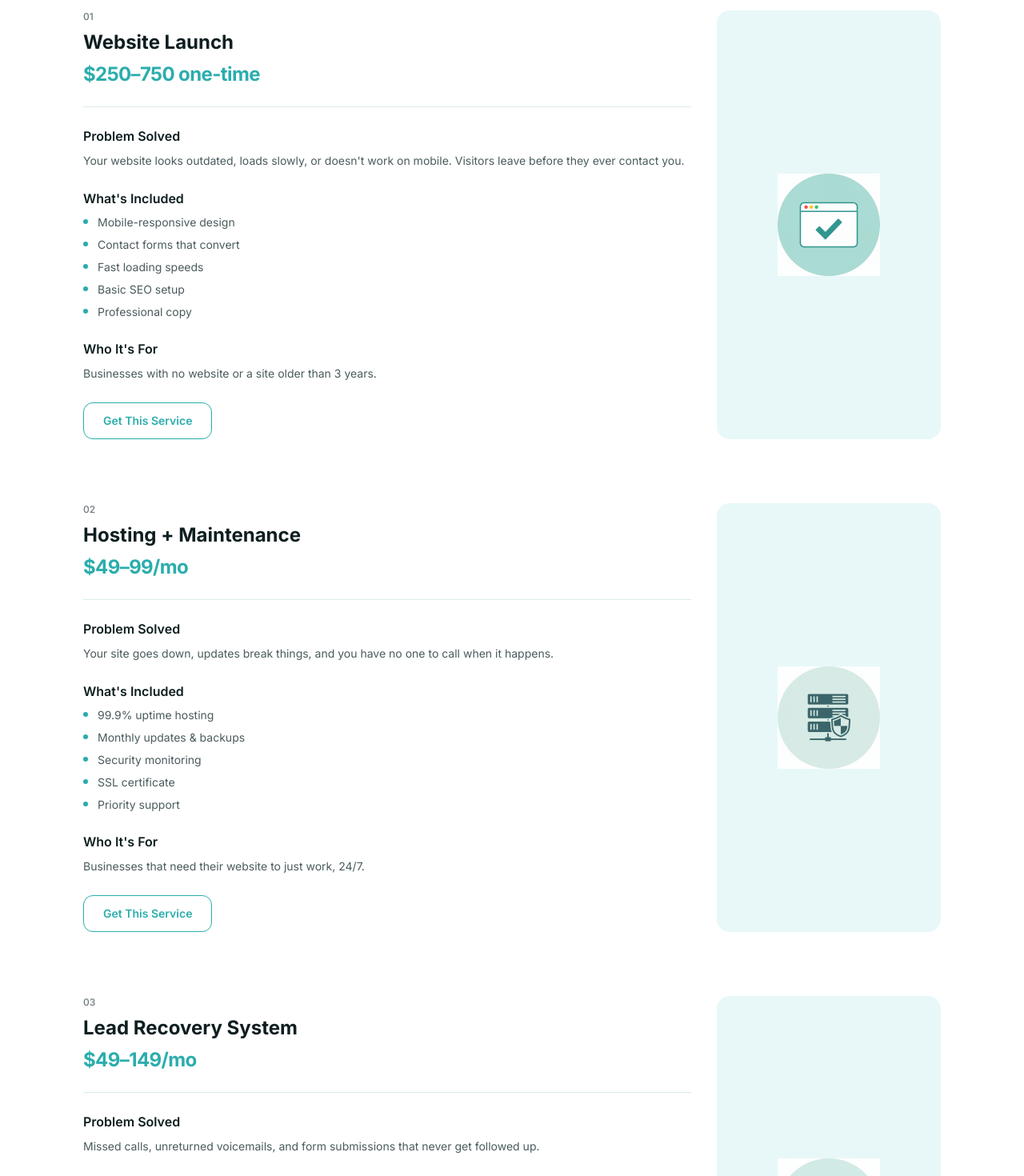
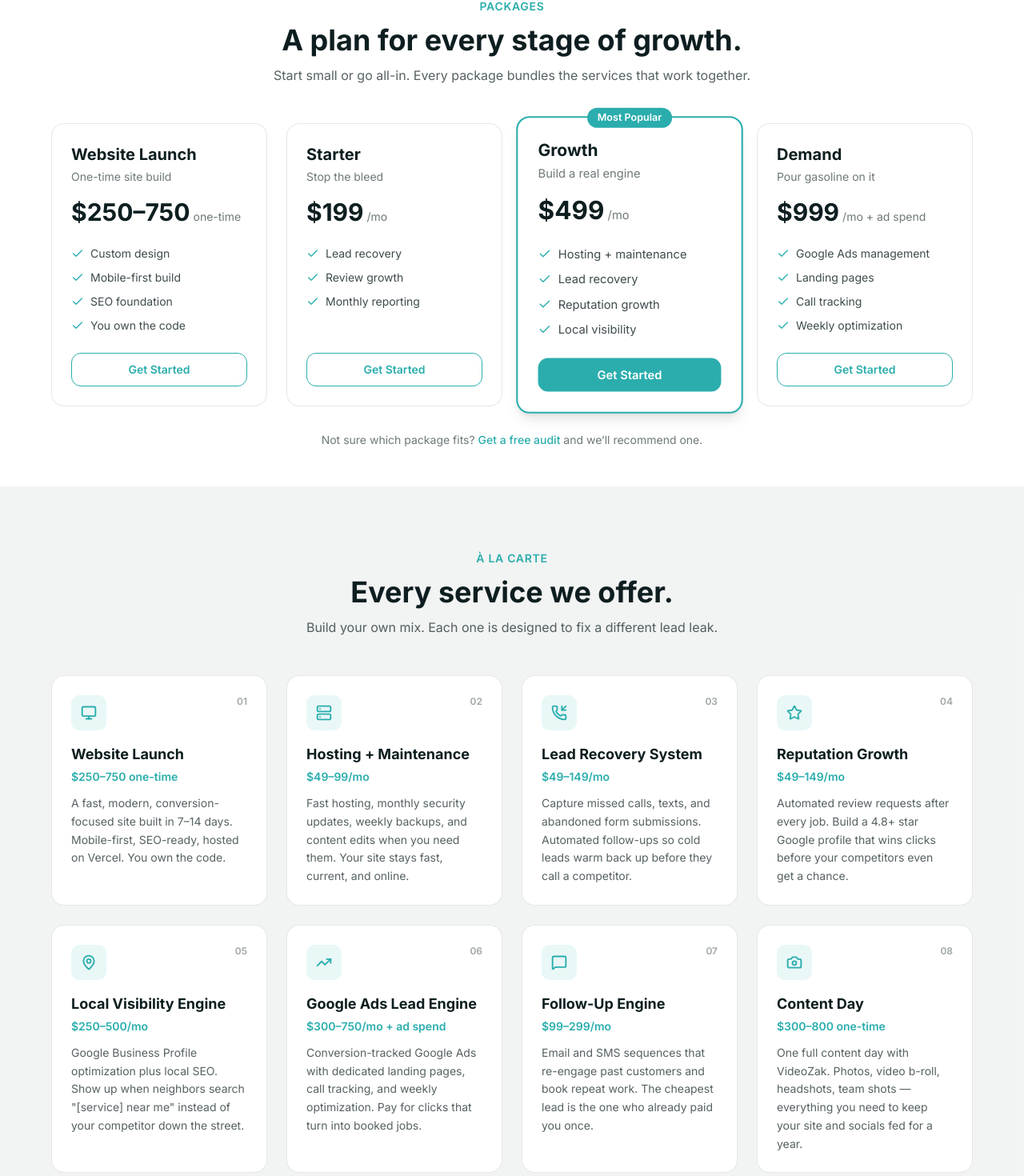
Before and after one commit to Ali-Jordan/HostItWise, a React (Vite) app in the folder app/: page /services in a window 1280 px wide. Shown: the part 530-2000 px from the top of the page at 80% size. Built offline with nearby package versions, Linux system fonts and the light colour scheme.

Commit message:
site flow: combine /services + /packages into one page — packages on top, all 8 services as detailed cards (2026-05-12)

```diff
--- a/app/src/pages/Packages.tsx
+++ b/app/src/pages/Packages.tsx
@@ -1,165 +1,3 @@
-import { useState } from 'react';
-import { Link } from 'react-router-dom';
-import { Check, ChevronDown } from 'lucide-react';
-import { ScrollReveal } from '@/components/ScrollReveal';
-import { StaggerContainer, StaggerItem } from '@/components/Stagger';
-import { SectionHeader } from '@/components/SectionHeader';
-
-const packages = [
-  {
-    title: 'Website Launch',
-    price: '$250–750 one-time',
-    featured: false,
-    features: [],
-    note: 'One-time website build',
-  },
-  {
-    title: 'Starter',
-    price: '$199/mo',
-    featured: false,
-    features: ['Lead recovery system', 'Review growth automation', 'Monthly reporting', 'Email support'],
-    note: '',
-  },
-  {
-    title: 'Growth',
-    price: '$499/mo',
-    featured: true,
-    features: ['Everything in Starter', 'Hosting + maintenance', 'Reputation management', 'Local visibility engine', 'Priority support'],
-    note: '',
-  },
-  {
-    title: 'Demand',
-    price: '$999/mo + ad spend',
-    featured: false,
-    features: ['Everything in Growth', 'Google Ads management', 'Landing page design', 'Conversion tracking', 'Weekly reporting', 'Dedicated account contact'],
-    note: '',
-  },
-];
-
-const faqs = [
-  {
-    q: 'Can I start with just a website?',
-    a: 'Yes. Many clients begin with Website Launch and upgrade to a monthly package later.',
-  },
-  {
-    q: 'Is there a setup fee for monthly packages?',
-    a: 'No setup fee for Starter, Growth, or Demand. Website Launch is the only one-time cost.',
-  },
-  {
-    q: 'What if I already have a website?',
-    a: "We'll audit it first. If it's functional, we can layer on lead recovery, ads, or reputation services.",
-  },
-  {
-    q: 'How long until I see results?',
-    a: 'Website launch takes 2–3 weeks. Lead recovery and reputation improvements show within 30 days. Local visibility and ads typically show results in 60–90 days.',
-  },
-  {
-    q: 'Can I cancel anytime?',
-    a: 'Monthly packages are month-to-month with 30 days notice. No long-term contracts.',
-  },
-];
-
-function FAQItem({ q, a }: { q: string; a: string }) {
-  const [open, setOpen] = useState(false);
-
-  return (
-    <div className="bg-white rounded-card shadow-card mb-3 overflow-hidden">
-      <button
-        onClick={() => setOpen(!open)}
-        className="w-full flex items-center justify-between p-5 text-left"
-      >
-        <span className="text-base font-semibold text-gunmetal">{q}</span>
-        <ChevronDown className={`w-5 h-5 text-muted-text transition-transform duration-300 ${open ? 'rotate-180' : ''}`} />
-      </button>
-      <div
-        className="overflow-hidden transition-all duration-300"
-        style={{ maxHeight: open ? '200px' : '0px' }}
-      >
-        <p className="px-5 pb-5 text-sm text-secondary-text" style={{ lineHeight: 1.6 }}>
-          {a}
-        </p>
-      </div>
-    </div>
-  );
-}
-
-export default function Packages() {
-  return (
-    <div>
-      {/* Header */}
-      <section className="bg-soft-section py-20 md:py-24">
-        <div className="container-site">
-          <SectionHeader
-            eyebrow="Packages"
-            headline="Choose your growth plan."
-            subtext="All packages include our core promise: more leads, less waste."
-            centered={false}
-          />
-        </div>
-      </section>
-
-      {/* Pricing Cards */}
-      <section className="bg-white py-16 md:py-20">
-        <div className="container-site">
-          <StaggerContainer className="grid grid-cols-1 sm:grid-cols-2 lg:grid-cols-4 gap-6" stagger={0.12}>
-            {packages.map((pkg) => (
-              <StaggerItem key={pkg.title}>
-                <div className={`bg-white rounded-card p-8 shadow-card hover:shadow-card-hover hover:-translate-y-1 transition-all duration-300 ${pkg.featured ? 'ring-2 ring-teal' : ''}`}>
-                  {pkg.featured && (
-                    <span className="inline-block px-3 py-1 bg-teal text-white text-xs font-medium rounded-small mb-3">
-                      Most Popular
-                    </span>
-                  )}
-                  <h3 className="text-2xl font-bold text-gunmetal mb-2">{pkg.title}</h3>
-                  <p className="text-3xl font-bold text-gunmetal tracking-tight mb-4">{pkg.price}</p>
-                  <div className="border-t border-borders pt-4">
-                    {pkg.features.length > 0 ? (
-                      <ul className="space-y-2">
-                        {pkg.features.map((f) => (
-                          <li key={f} className="flex items-center gap-2 text-sm text-secondary-text">
-                            <Check className="w-4 h-4 text-teal flex-shrink-0" />
-                            {f}
-                          </li>
-                        ))}
-                      </ul>
-                    ) : (
-                      <p className="text-sm text-muted-text">{pkg.note}</p>
-                    )}
-                  </div>
-                  <Link
-                    to="/contact"
-                    className={`mt-6 block text-center px-5 py-3 text-sm font-semibold rounded-button transition-all duration-200 ${
-                      pkg.featured
-                        ? 'bg-teal text-white hover:bg-teal-hover'
-                        : 'border border-teal text-teal hover:bg-teal hover:text-white'
-                    }`}
-                  >
-                    Get Started
-                  </Link>
-                </div>
-              </StaggerItem>
-            ))}
-          </StaggerContainer>
-        </div>
-      </section>
-
-      {/* FAQ */}
-      <section className="bg-soft-section py-20 md:py-24">
-        <div className="container-site max-w-3xl mx-auto">
-          <ScrollReveal className="text-center mb-10">
-            <p className="text-xs font-medium uppercase tracking-[0.1em] text-teal mb-3">FAQ</p>
-            <h3 className="text-2xl font-semibold text-gunmetal">Common questions.</h3>
-          </ScrollReveal>
-
-          <StaggerContainer stagger={0.08}>
-            {faqs.map((faq) => (
-              <StaggerItem key={faq.q}>
-                <FAQItem q={faq.q} a={faq.a} />
-              </StaggerItem>
-            ))}
-          </StaggerContainer>
-        </div>
-      </section>
-    </div>
-  );
-}
+// Packages and Services now share one canonical page.
+// Both /services and /packages routes render the same combined view.
+export { default } from './Services';
--- a/app/src/pages/Services.tsx
+++ b/app/src/pages/Services.tsx
@@ -1,154 +1,267 @@
 import { Link } from 'react-router-dom';
-import { StaggerContainer, StaggerItem } from '@/components/Stagger';
-import { SectionHeader } from '@/components/SectionHeader';
+import {
+  Monitor,
+  Server,
+  PhoneIncoming,
+  Star,
+  MapPin,
+  TrendingUp,
+  MessageSquare,
+  Camera,
+  Check,
+} from 'lucide-react';
 
+// ── PACKAGES ────────────────────────────────────────────────────────────────
+const packages = [
+  {
+    name: 'Website Launch',
+    price: '$250–750',
+    priceSuffix: 'one-time',
+    tagline: 'One-time site build',
+    popular: false,
+    features: ['Custom design', 'Mobile-first build', 'SEO foundation', 'You own the code'],
+  },
+  {
+    name: 'Starter',
+    price: '$199',
+    priceSuffix: '/mo',
+    tagline: 'Stop the bleed',
+    popular: false,
+    features: ['Lead recovery', 'Review growth', 'Monthly reporting'],
+  },
+  {
+    name: 'Growth',
+    price: '$499',
+    priceSuffix: '/mo',
+    tagline: 'Build a real engine',
+    popular: true,
+    features: ['Hosting + maintenance', 'Lead recovery', 'Reputation growth', 'Local visibility'],
+  },
+  {
+    name: 'Demand',
+    price: '$999',
+    priceSuffix: '/mo + ad spend',
+    tagline: 'Pour gasoline on it',
+    popular: false,
+    features: ['Google Ads management', 'Landing pages', 'Call tracking', 'Weekly optimization'],
+  },
+];
+
+// ── A LA CARTE SERVICES ────────────────────────────────────────────────────
 const services = [
   {
-    num: '01',
+    number: '01',
+    icon: Monitor,
     name: 'Website Launch',
     price: '$250–750 one-time',
-    img: '/images/service-website.png',
-    problem: 'Your website looks outdated, loads slowly, or doesn\'t work on mobile. Visitors leave before they ever contact you.',
-    includes: ['Mobile-responsive design', 'Contact forms that convert', 'Fast loading speeds', 'Basic SEO setup', 'Professional copy'],
-    for: 'Businesses with no website or a site older than 3 years.',
+    description:
+      'A fast, modern, conversion-focused site built in 7–14 days. Mobile-first, SEO-ready, hosted on Vercel. You own the code.',
   },
   {
-    num: '02',
+    number: '02',
+    icon: Server,
     name: 'Hosting + Maintenance',
     price: '$49–99/mo',
-    img: '/images/service-hosting.png',
-    problem: 'Your site goes down, updates break things, and you have no one to call when it happens.',
-    includes: ['99.9% uptime hosting', 'Monthly updates & backups', 'Security monitoring', 'SSL certificate', 'Priority support'],
-    for: 'Businesses that need their website to just work, 24/7.',
+    description:
+      'Fast hosting, monthly security updates, weekly backups, and content edits when you need them. Your site stays fast, current, and online.',
   },
   {
-    num: '03',
+    number: '03',
+    icon: PhoneIncoming,
     name: 'Lead Recovery System',
     price: '$49–149/mo',
-    img: '/images/service-lead.png',
-    problem: 'Missed calls, unreturned voicemails, and form submissions that never get followed up.',
-    includes: ['Missed call text-back', 'Form submission alerts', 'Voicemail transcription', 'Lead tracking dashboard', 'Weekly lead reports'],
-    for: 'Businesses that miss calls during busy hours or after closing.',
+    description:
+      'Capture missed calls, texts, and abandoned form submissions. Automated follow-ups so cold leads warm back up before they call a competitor.',
   },
   {
-    num: '04',
+    number: '04',
+    icon: Star,
     name: 'Reputation Growth',
     price: '$49–149/mo',
-    img: '/images/service-reputation.png',
-    problem: 'You have few reviews, mixed ratings, or no system to collect feedback from happy customers.',
-    includes: ['Review request automation', 'Multi-platform monitoring', 'Response templates', 'Rating trend reports', 'Negative review alerts'],
-    for: 'Businesses that know reviews matter but have no process to get them.',
+    description:
+      'Automated review requests after every job. Build a 4.8+ star Google profile that wins clicks before your competitors even get a chance.',
   },
   {
-    num: '05',
+    number: '05',
+    icon: MapPin,
     name: 'Local Visibility Engine',
     price: '$250–500/mo',
-    img: '/images/service-visibility.png',
-    problem: 'Your business doesn\'t show up on Google Maps or local searches — your competitors do.',
-    includes: ['Google Business Profile optimization', 'Local citation building', 'Local SEO content', 'Map ranking tracking', 'Competitor visibility reports'],
-    for: 'Businesses that depend on local customers finding them online.',
+    description:
+      'Google Business Profile optimization plus local SEO. Show up when neighbors search "[service] near me" instead of your competitor down the street.',
   },
   {
-    num: '06',
+    number: '06',
+    icon: TrendingUp,
     name: 'Google Ads Lead Engine',
     price: '$300–750/mo + ad spend',
-    img: '/images/service-ads.png',
-    problem: 'You\'ve tried ads before and burned budget with nothing to show. Or you\'ve never run them and don\'t know where to start.',
-    includes: ['Campaign setup & management', 'Landing page optimization', 'Conversion tracking', 'A/B testing', 'Monthly performance reports'],
-    for: 'Businesses ready to invest in paid lead generation with proper tracking.',
+    description:
+      'Conversion-tracked Google Ads with dedicated landing pages, call tracking, and weekly optimization. Pay for clicks that turn into booked jobs.',
   },
   {
-    num: '07',
+    number: '07',
+    icon: MessageSquare,
     name: 'Follow-Up Engine',
     price: '$99–299/mo',
-    img: '/images/service-followup.png',
-    problem: 'Leads come in but go cold because follow-up is inconsistent or too slow.',
-    includes: ['Automated email sequences', 'SMS follow-up campaigns', 'Appointment reminders', 'Lead nurturing workflows', 'CRM integration'],
-    for: 'Businesses with leads that aren\'t converting into appointments.',
+    description:
+      'Email and SMS sequences that re-engage past customers and book repeat work. The cheapest lead is the one who already paid you once.',
   },
   {
-    num: '08',
+    number: '08',
+    icon: Camera,
     name: 'Content Day',
     price: '$300–800 one-time',
-    img: '/images/service-content.png',
-    problem: 'Your website and social media have no fresh content. You look inactive online.',
-    includes: ['Professional photography', 'Service page content', 'Social media assets', 'Before/after documentation', 'Content calendar'],
-    for: 'Businesses that need fresh visual content for their digital presence.',
+    description:
+      'One full content day with VideoZak. Photos, video b-roll, headshots, team shots — everything you need to keep your site and socials fed for a year.',
   },
 ];
 
 export default function Services() {
   return (
-    <div>
-      {/* Header */}
-      <section className="bg-soft-section py-20 md:py-24">
+    <div className="bg-white">
+      {/* ── Hero ─────────────────────────────────────────────────────── */}
+      <section className="pt-32 pb-12">
         <div className="container-site">
-          <SectionHeader
-            eyebrow="Services"
-            headline="Fix the leak. Grow the business."
-            subtext="Every service solves a specific problem in your lead system."
-            centered={false}
-          />
+          <div className="max-w-3xl mx-auto text-center">
+            <p className="text-teal text-sm font-semibold tracking-wider uppercase mb-3">
+              Solutions
+            </p>
+            <h1 className="text-5xl sm:text-6xl font-bold text-gunmetal mb-6 leading-tight">
+              Pick a package. Or build your own.
+            </h1>
+            <p className="text-gunmetal/70 text-lg sm:text-xl">
+              Every package is a mix of our services. Start where you are — add what you need as you grow.
+            </p>
+          </div>
         </div>
       </section>
 
-      {/* Service Detail Cards */}
-      <section className="bg-white py-16 md:py-20">
-        <div className="container-site space-y-6">
-          <StaggerContainer stagger={0.1}>
-            {services.map((service) => (
-              <StaggerItem key={service.num}>
-                <div className="bg-white rounded-card p-8 md:p-10 shadow-card hover:shadow-card-hover transition-all duration-300">
-                  <div className="flex flex-col md:flex-row gap-8">
-                    <div className="flex-1">
-                      <p className="text-xs font-medium text-muted-text mb-2">{service.num}</p>
-                      <h3 className="text-2xl font-bold text-gunmetal mb-2">{service.name}</h3>
-                      <p className="text-2xl font-bold text-teal tracking-tight">{service.price}</p>
-
-                      <div className="border-t border-borders my-6" />
-
-                      <div className="space-y-6">
-                        <div>
-                          <h4 className="text-base font-semibold text-gunmetal mb-2">Problem Solved</h4>
-                          <p className="text-sm text-secondary-text" style={{ lineHeight: 1.6 }}>{service.problem}</p>
+      {/* ── Packages ─────────────────────────────────────────────────── */}
+      <section id="packages" className="py-12">
+        <div className="container-site">
+          <div className="max-w-2xl mx-auto text-center mb-12">
+            <p className="text-teal text-sm font-semibold tracking-wider uppercase mb-3">
+              Packages
+            </p>
+            <h2 className="text-3xl sm:text-4xl font-bold text-gunmetal mb-3">
+              A plan for every stage of growth.
+            </h2>
+            <p className="text-gunmetal/70">
+              Start small or go all-in. Every package bundles the services that work together.
+            </p>
           </div>
 
-                        <div>
-                          <h4 className="text-base font-semibold text-gunmetal mb-2">What's Included</h4>
-                          <ul className="space-y-2">
-                            {service.includes.map((item) => (
-                              <li key={item} className="flex items-start gap-3 text-sm text-secondary-text">
-                                <span className="w-1.5 h-1.5 rounded-full bg-teal mt-1.5 flex-shrink-0" />
-                                {item}
+          <div className="grid grid-cols-1 md:grid-cols-2 lg:grid-cols-4 gap-6 max-w-7xl mx-auto">
+            {packages.map((pkg) => (
+              <div
+                key={pkg.name}
+                className={
+                  'relative bg-white p-6 rounded-2xl flex flex-col ' +
+                  (pkg.popular
+                    ? 'border-2 border-teal shadow-lg lg:scale-105'
+                    : 'border border-gunmetal/10 hover:border-gunmetal/30 transition-colors')
+                }
+              >
+                {pkg.popular && (
+                  <div className="absolute -top-3 left-1/2 -translate-x-1/2 px-3 py-1 bg-teal text-white text-xs font-semibold rounded-full whitespace-nowrap">
+                    Most Popular
+                  </div>
+                )}
+                <h3 className="text-xl font-bold text-gunmetal mb-1">{pkg.name}</h3>
+                <p className="text-sm text-gunmetal/60 mb-4">{pkg.tagline}</p>
+                <p className="mb-6">
+                  <span className="text-3xl font-bold text-gunmetal">{pkg.price}</span>
+                  <span className="text-sm text-gunmetal/60 ml-1">{pkg.priceSuffix}</span>
+                </p>
+                <ul className="space-y-2.5 mb-6 flex-grow">
+                  {pkg.features.map((feat) => (
+                    <li key={feat} className="flex items-start gap-2 text-sm text-gunmetal/80">
+                      <Check className="w-4 h-4 text-teal flex-shrink-0 mt-0.5" />
+                      <span>{feat}</span>
                     </li>
                   ))}
                 </ul>
+                <Link
+                  to="/contact"
+                  className={
+                    'block w-full text-center py-2.5 rounded-button font-semibold text-sm transition-all duration-200 hover:-translate-y-0.5 ' +
+                    (pkg.popular
+                      ? 'bg-teal text-white hover:bg-teal-hover'
+                      : 'border border-teal text-teal hover:bg-teal hover:text-white')
+                  }
+                >
+                  Get Started
+                </Link>
+              </div>
+            ))}
           </div>
 
-                        <div>
-                          <h4 className="text-base font-semibold text-gunmetal mb-2">Who It's For</h4>
-                          <p className="text-sm text-secondary-text" style={{ lineHeight: 1.6 }}>{service.for}</p>
+          <p className="text-center text-sm text-gunmetal/60 mt-8">
+            Not sure which package fits? <Link to="/contact" className="text-teal font-medium hover:underline">Get a free audit</Link> and we&rsquo;ll recommend one.
+          </p>
+        </div>
+      </section>
+
+      {/* ── A la carte services ─────────────────────────────────────── */}
+      <section id="services" className="py-20 bg-gunmetal/5">
+        <div className="container-site">
+          <div className="max-w-2xl mx-auto text-center mb-12">
+            <p className="text-teal text-sm font-semibold tracking-wider uppercase mb-3">
+              À la carte
+            </p>
+            <h2 className="text-3xl sm:text-4xl font-bold text-gunmetal mb-3">
+              Every service we offer.
+            </h2>
+            <p className="text-gunmetal/70">
+              Build your own mix. Each one is designed to fix a different lead leak.
+            </p>
           </div>
 
+          <div className="grid grid-cols-1 md:grid-cols-2 lg:grid-cols-4 gap-6 max-w-7xl mx-auto">
+            {services.map((svc) => {
+              const Icon = svc.icon;
+              return (
+                <div
+                  key={svc.name}
+                  className="group bg-white p-6 rounded-2xl border border-gunmetal/10 hover:border-teal/50 hover:shadow-lg transition-all duration-200 flex flex-col"
+                >
+                  <div className="flex items-start justify-between mb-4">
+                    <div className="w-11 h-11 rounded-lg bg-teal/10 group-hover:bg-teal/20 flex items-center justify-center transition-colors">
+                      <Icon className="w-5 h-5 text-teal" strokeWidth={2.25} />
+                    </div>
+                    <span className="text-xs font-semibold text-gunmetal/40">
+                      {svc.number}
+                    </span>
+                  </div>
+                  <h3 className="text-lg font-bold text-gunmetal mb-1">{svc.name}</h3>
+                  <p className="text-sm text-teal font-semibold mb-3">{svc.price}</p>
+                  <p className="text-sm text-gunmetal/70 leading-relaxed flex-grow">
+                    {svc.description}
+                  </p>
+                </div>
+              );
+            })}
+          </div>
+        </div>
+      </section>
+
+      {/* ── CTA band ─────────────────────────────────────────────────── */}
+      <section className="py-20 bg-dark-footer text-white">
+        <div className="container-site">
+          <div className="max-w-2xl mx-auto text-center">
+            <h2 className="text-3xl sm:text-4xl font-bold mb-4">
+              Not sure where to start?
+            </h2>
+            <p className="text-white/70 mb-8 text-lg">
+              Get a free audit. We&rsquo;ll show you exactly where your leads are leaking —
+              and which service(s) plug each leak.
+            </p>
             <Link
               to="/contact"
-                          className="inline-flex items-center justify-center px-6 py-3 border border-teal text-teal text-sm font-semibold rounded-button hover:bg-teal hover:text-white transition-all duration-200"
+              className="inline-flex items-center px-6 py-3.5 bg-teal text-white font-semibold text-base rounded-button hover:bg-teal-hover hover:-translate-y-0.5 transition-all duration-200"
             >
-                          Get This Service
+              Get my free audit
             </Link>
           </div>
-                    </div>
-
-                    <div className="md:w-[280px] flex-shrink-0">
-                      <div className="bg-teal-light rounded-card p-6 flex items-center justify-center h-full min-h-[200px]">
-                        <img src={service.img} alt={service.name} className="w-32 h-32 object-contain" />
-                      </div>
-                    </div>
-                  </div>
-                </div>
-              </StaggerItem>
-            ))}
-          </StaggerContainer>
         </div>
       </section>
     </div>
```
Lines whose indentation alone changed are shown as unchanged.
